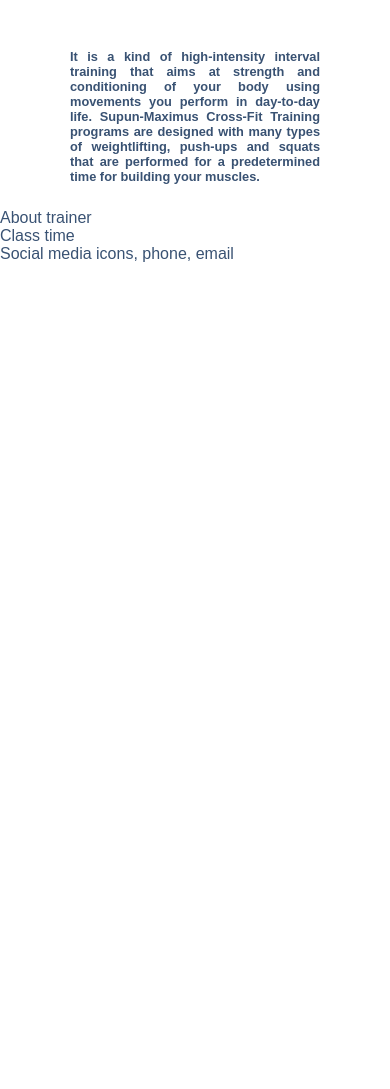
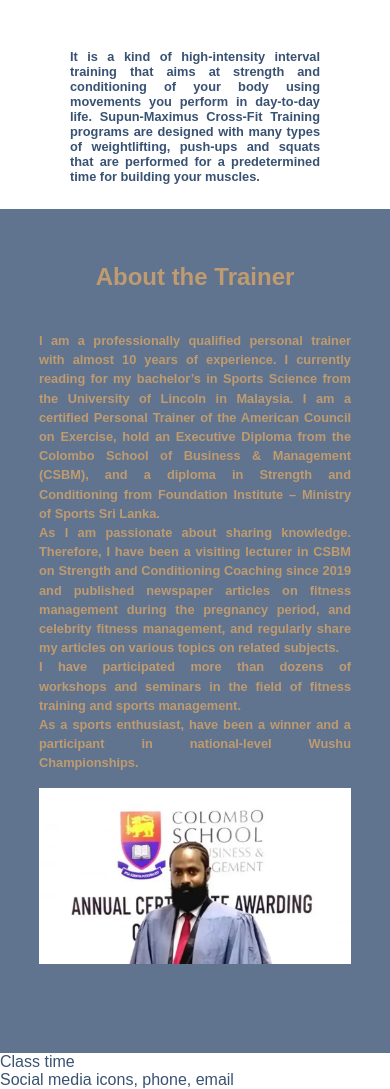
Before and after one commit to PJDEVEX/supun-maximus, a plain HTML site: page index.html in a window 390 px wide. Shown: the part 3007-4096 px from the top of the page. Before the commit the page ends 3270 px from the top, so only its background shows below. Drawn offline with Linux system fonts and the light colour scheme.

Commit message:
Add about trainer structure and style

```diff
--- a/assets/css/style.css
+++ b/assets/css/style.css
@@ -170,3 +170,72 @@ nav a:hover {
     text-align: justify;
     margin-top: 3rem;
 }
+
+#about-section {
+    width: 100%;
+    min-height: 100vh;
+    background-color:rgba(57, 82, 115, .8);
+}
+
+#about-container {
+    width: 80%;
+    display: block;
+    margin: auto;
+    padding-top: 100px;
+}
+
+#abt-content-container {
+    float: left;
+    width: 55%;
+}
+
+#about-image {
+    float: right;
+    width: 40%;
+}
+
+#about-image img {
+    width: 100%;
+    height: auto;
+}
+
+#abt-content-container #abt-title h2{
+    color: #bf9b6f;
+    line-height: 1.5em;
+    padding-bottom: 1rem;
+}
+#abt-content-container #abt-content p {
+    margin-top: 20px;
+    color: #bf9b6f;
+    text-align: justify;
+    line-height: 1.5em;
+    font-size: 0.8em;
+    font-weight: 650;
+}
+
+@media screen and (max-width: 786px){
+    #about-container {
+        width: 80%;
+        display: block;
+        margin: auto;
+        padding-top: 50px;
+    }
+
+    #abt-content-container {
+        float: none;
+        width: 100%;
+        display: block;
+        margin: auto;
+    }
+
+    #about-image {
+        float: none;
+        width: 100%;
+        display: block;
+        margin: 5% auto auto auto;
+    }
+
+    #abt-title h2 {
+        text-align: center;
+    }
+}
--- a/index.html
+++ b/index.html
@@ -86,7 +86,8 @@
              </div>
              <div id="box-ipr">
                  <h3>Injury Prevention & Rehabilitation</h3>
-                 <img src="assets/image/injury-prevention-&-rehabilitation.webp" alt="injury-prevention-&-rehabilitation">
+                 <img src="assets/image/injury-prevention-&-rehabilitation.webp"
+                     alt="injury-prevention-&-rehabilitation">
                  <p>
                      Professional athletes, sports activities and even anyone may suffer from an injury. Supun-Maximus
                      injury prevention and rehabilitation programs are designed to ensure the athlete will have a faster
@@ -106,8 +107,33 @@
              </div>
          </div>
      </section>
-     <section>
-         About trainer
+     <section id="about-section">
+         <div id="about-container">
+             <div id="abt-content-container">
+                 <div id="abt-title">
+                     <h2>About the Trainer</h2>
+                 </div>
+                 <div id="abt-content">
+                     <p>I am a professionally qualified personal trainer with almost 10 years of experience.
+                         I currently reading for my bachelor’s in Sports Science from the University of Lincoln in
+                         Malaysia. I am a certified Personal Trainer of the American Council on Exercise, hold an
+                         Executive Diploma from the Colombo School of Business & Management (CSBM), and a diploma in
+                         Strength and Conditioning from Foundation Institute – Ministry of Sports Sri Lanka. <br>
+                         As I am passionate about sharing knowledge. Therefore, I have been a visiting lecturer in CSBM
+                         on Strength and Conditioning Coaching since 2019 and published newspaper articles on fitness
+                         management during the pregnancy period, and celebrity fitness management, and regularly share
+                         my articles on various topics on related subjects. <br>
+                         I have participated more than dozens of workshops and seminars in the field of fitness training
+                         and sports management. <br>
+                         As a sports enthusiast, have been a winner and a participant in national-level Wushu
+                         Championships.
+                     </p>
+                 </div>
+                 </div>
+                 <div id="about-image">
+                    <img src="assets/image/about-trainer.webp" alt="about-trainer">
+             </div>
+         </div>
      </section>
      <section>
          Class time
```
Also changed, not shown: assets/image/about-trainer.webp (added).
